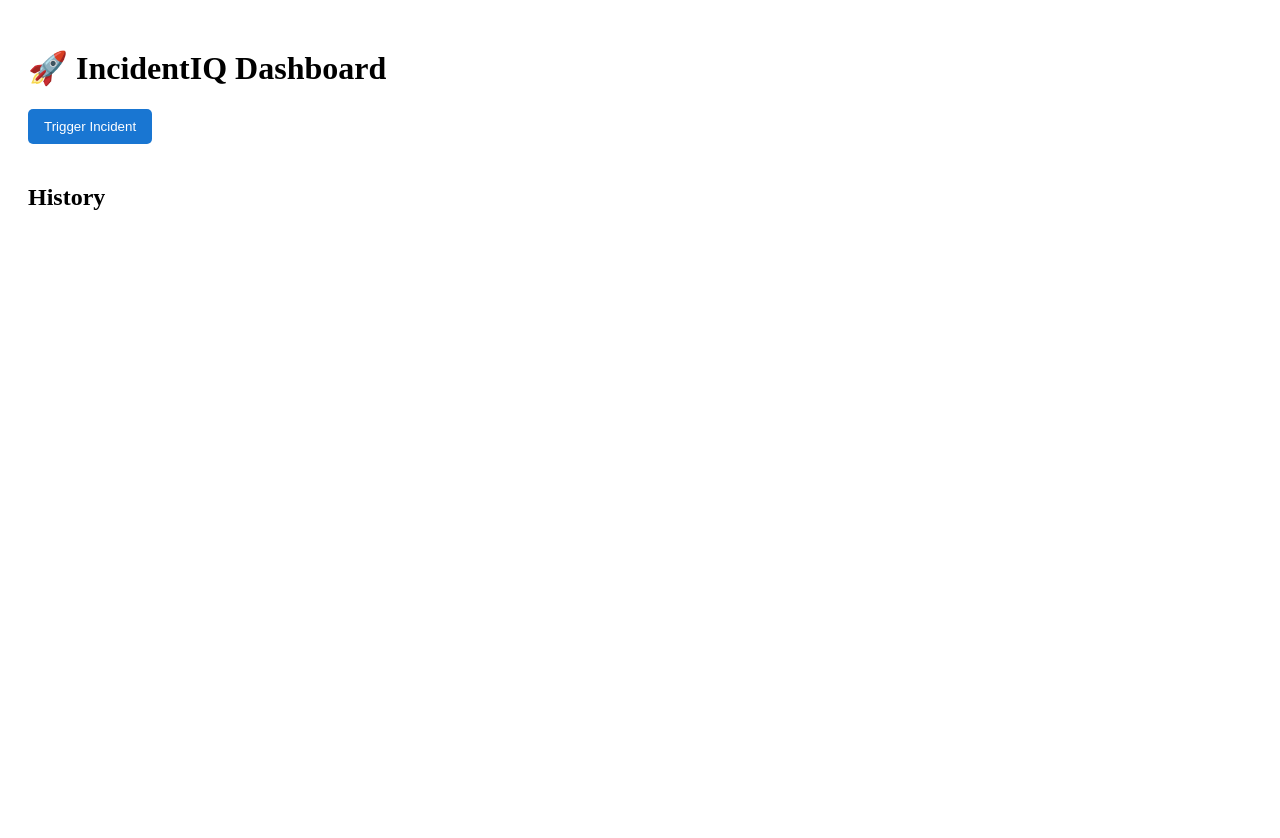
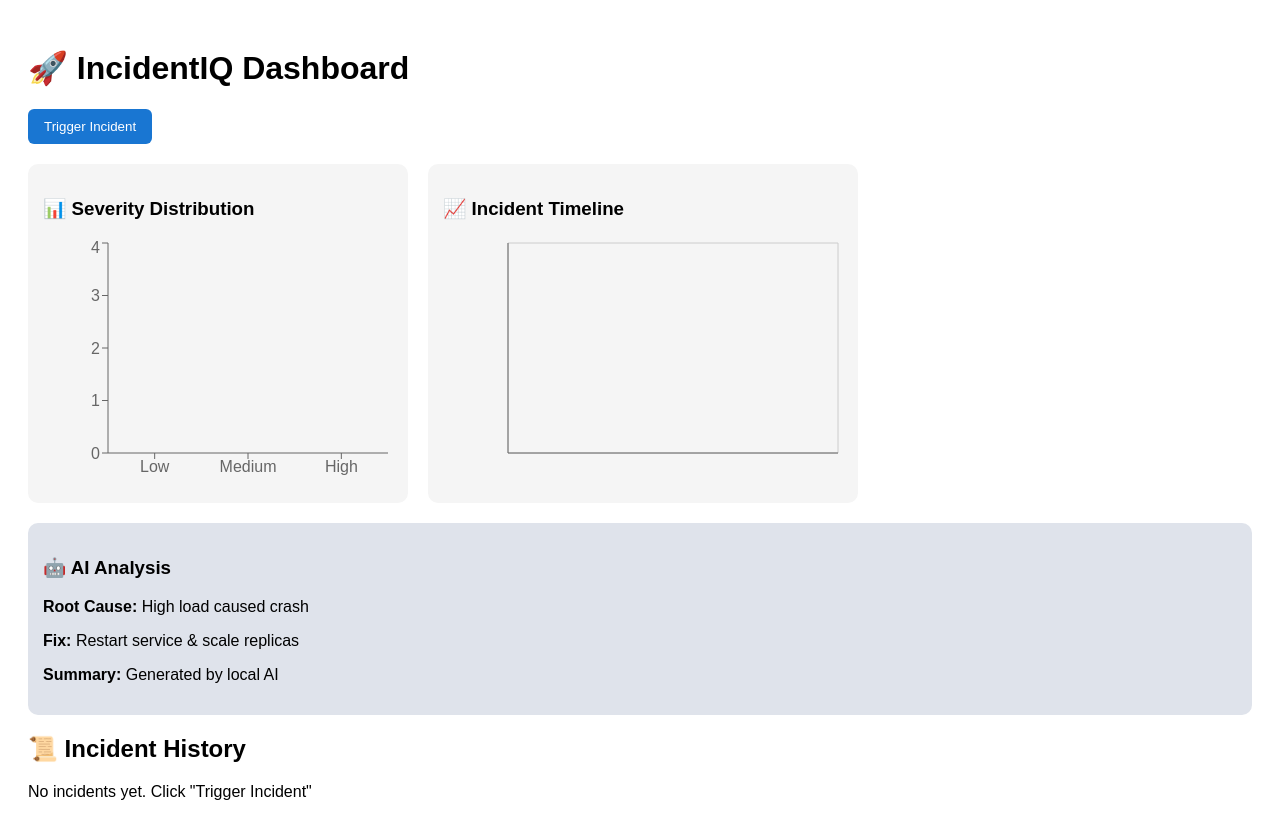
Before and after one commit to Pavankumar876232/incidentiq, a React (Create React App) app in the folder frontend/: page / in a window 1280 px wide. Shown: the top 838 px of the page. Before the commit the page ends 800 px from the top, so only its background shows below. Built offline with nearby package versions, Linux system fonts and the light colour scheme.

Commit message:
final UI polish

```diff
--- a/frontend/src/App.css
+++ b/frontend/src/App.css
@@ -1,47 +1,44 @@
 .container {
   padding: 20px;
-  font-family: Arial;
-  background: #f9fafc;
+  font-family: Arial, sans-serif;
 }
 
 button {
+  background-color: #1976d2;
+  color: white;
   padding: 10px 16px;
+  border: none;
+  border-radius: 6px;
+  cursor: pointer;
   margin-bottom: 20px;
-  background: #1976d2;
-  color: white;
-  border: none;
-  border-radius: 5px;
-  cursor: pointer;
 }
 
 button:hover {
-  background: #1565c0;
+  background-color: #125aa0;
 }
 
 .charts {
   display: flex;
-  gap: 30px;
+  gap: 20px;
   margin-bottom: 20px;
 }
 
-.chart {
-  background: #ffffff;
+.card {
+  background: #f5f5f5;
   padding: 15px;
   border-radius: 10px;
-  box-shadow: 0 2px 6px rgba(0,0,0,0.1);
 }
 
 .ai-box {
-  background: #e8ecf8;
+  background: #dfe3eb;
   padding: 15px;
   border-radius: 10px;
   margin-bottom: 20px;
 }
 
 .history-card {
-  border: 1px solid #ddd;
+  border: 1px solid #ccc;
   padding: 12px;
-  margin-bottom: 10px;
   border-radius: 8px;
-  background: #ffffff;
+  margin-bottom: 12px;
 }
--- a/frontend/src/App.js
+++ b/frontend/src/App.js
@@ -1,13 +1,23 @@
 import React, { useState } from "react";
 import "./App.css";
+import {
+  BarChart, Bar, XAxis, YAxis, Tooltip,
+  LineChart, Line, CartesianGrid
+} from "recharts";
 
 function App() {
   const [history, setHistory] = useState([]);
+  const [loading, setLoading] = useState(false);
 
   const API = "https://incidentiq-ryxt.onrender.com";
 
   const triggerIncident = async () => {
+    setLoading(true);
+
     try {
+      const severities = ["low", "medium", "high"];
+      const randomSeverity = severities[Math.floor(Math.random() * 3)];
+
       const res = await fetch(`${API}/event`, {
         method: "POST",
         headers: {
@@ -15,33 +25,96 @@
         },
         body: JSON.stringify({
           source: "kubernetes",
-          message: "test",
-          severity: "low"
+          message: "Pod crash error detected",
+          severity: randomSeverity
         })
       });
 
+      if (!res.ok) {
+        alert("Backend error");
+        setLoading(false);
+        return;
+      }
+
       const data = await res.json();
-
-      console.log("DATA:", data);
-
       setHistory((prev) => [data, ...prev]);
 
     } catch (err) {
-      console.error("ERROR:", err);
-      alert("Error occurred");
+      alert("Backend sleeping or network issue");
     }
+
+    setLoading(false);
   };
 
+  const severityData = [
+    { name: "Low", value: history.filter(h => h?.event?.severity === "low").length },
+    { name: "Medium", value: history.filter(h => h?.event?.severity === "medium").length },
+    { name: "High", value: history.filter(h => h?.event?.severity === "high").length }
+  ];
+
+  const timelineData = history
+    .slice()
+    .reverse()
+    .map((_, i) => ({
+      index: i + 1,
+      incidents: i + 1
+    }));
+
   return (
-    <div style={{ padding: "20px" }}>
+    <div className="container">
       <h1>🚀 IncidentIQ Dashboard</h1>
 
-      <button onClick={triggerIncident}>Trigger Incident</button>
+      <button onClick={triggerIncident} disabled={loading}>
+        {loading ? "Processing..." : "Trigger Incident"}
+      </button>
 
-      <h2>History</h2>
+      {/* CHARTS */}
+      <div className="charts">
+        <div className="card">
+          <h3>📊 Severity Distribution</h3>
+          <BarChart width={350} height={250} data={severityData}>
+            <XAxis dataKey="name" />
+            <YAxis />
+            <Tooltip />
+            <Bar dataKey="value" fill="#4CAF50" />
+          </BarChart>
+        </div>
 
-      {history.map((item, i) => (
-        <pre key={i}>{JSON.stringify(item, null, 2)}</pre>
+        <div className="card">
+          <h3>📈 Incident Timeline</h3>
+          <LineChart width={400} height={250} data={timelineData}>
+            <XAxis dataKey="index" />
+            <YAxis />
+            <Tooltip />
+            <CartesianGrid stroke="#ccc" />
+            <Line type="monotone" dataKey="incidents" stroke="#2196F3" />
+          </LineChart>
+        </div>
+      </div>
+
+      {/* AI BOX */}
+      <div className="ai-box">
+        <h3>🤖 AI Analysis</h3>
+        <p><b>Root Cause:</b> High load caused crash</p>
+        <p><b>Fix:</b> Restart service & scale replicas</p>
+        <p><b>Summary:</b> Generated by local AI</p>
+      </div>
+
+      {/* HISTORY */}
+      <h2>📜 Incident History</h2>
+
+      {history.length === 0 && (
+        <p>No incidents yet. Click "Trigger Incident"</p>
+      )}
+
+      {history.map((item, index) => (
+        <div key={index} className="history-card">
+          <p><b>Service:</b> {item?.event?.source}</p>
+          <p><b>Issue:</b> {item?.event?.message}</p>
+          <p><b>Severity:</b> {item?.event?.severity}</p>
+          <p><b>Root Cause:</b> {item?.analysis?.root_cause}</p>
+          <p><b>Fix:</b> {item?.analysis?.fix}</p>
+        </div>
       ))}
     </div>
   );
```
